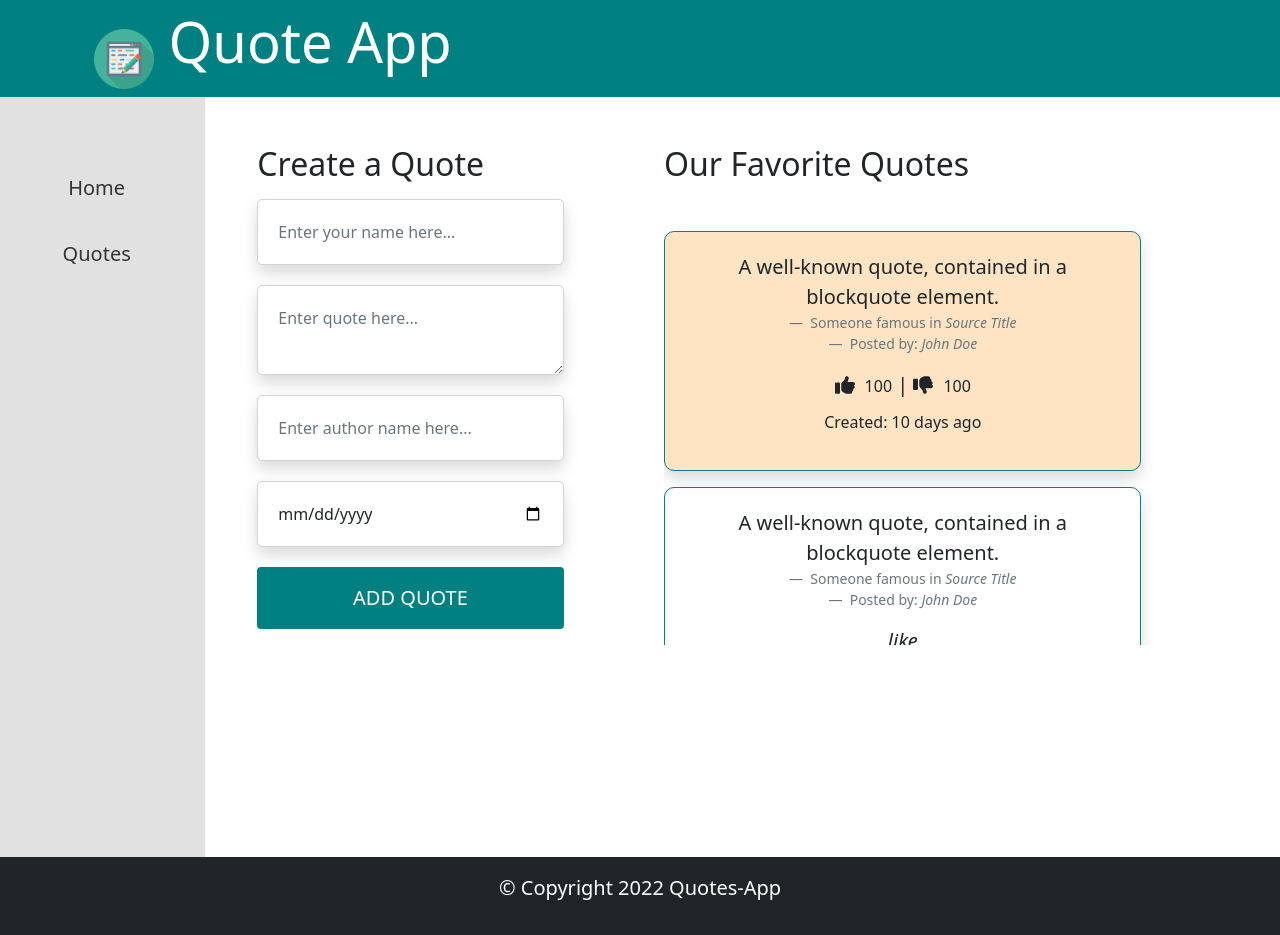
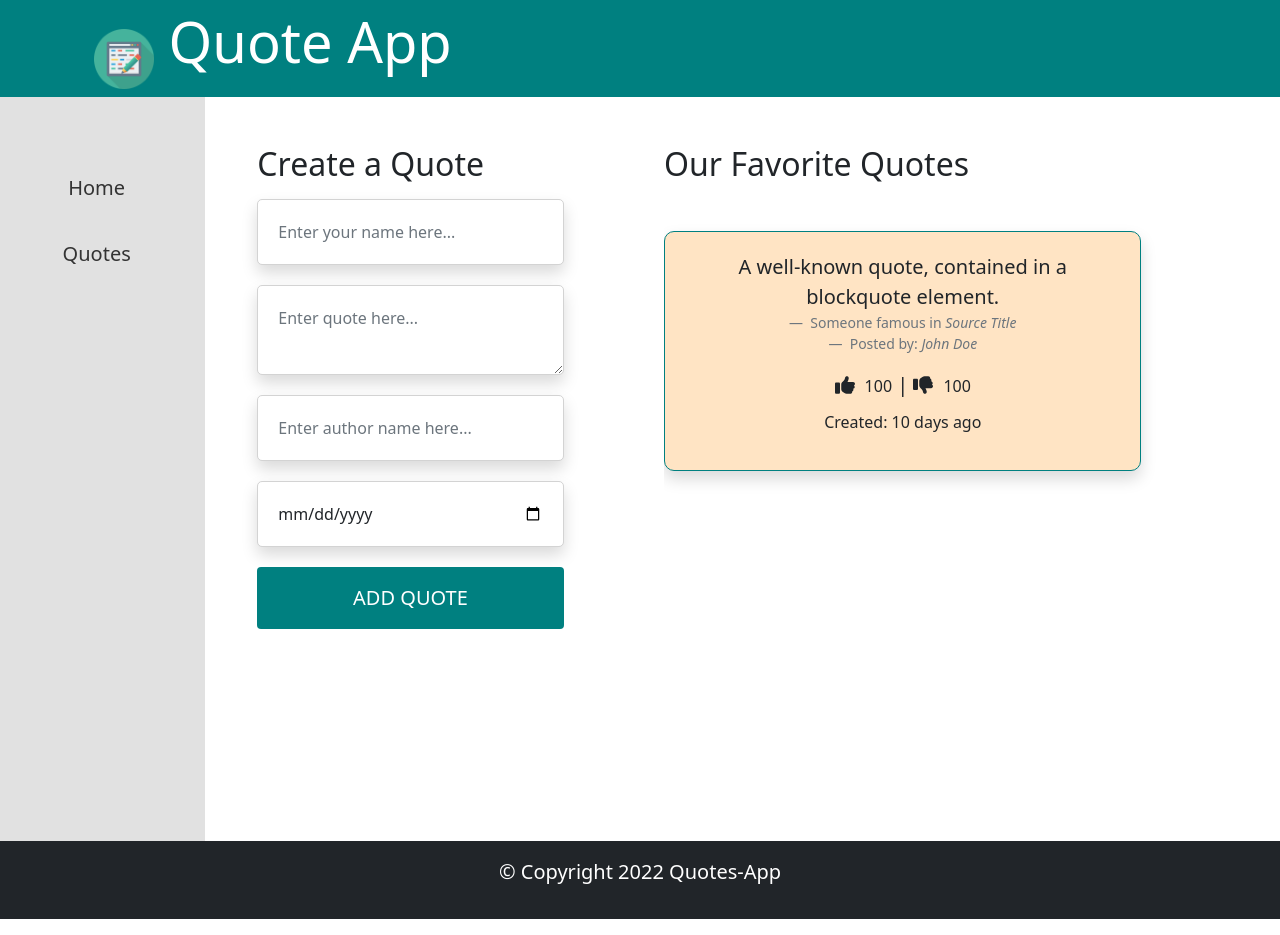
Before and after one commit to bignimz/quotes-web-app, an Angular app: page / in a window 1280 px wide. Built offline with nearby package versions, Linux system fonts and the light colour scheme.

Commit message:
Created initial array of quote objects

```diff
--- a/src/app/quote/quote.component.html
+++ b/src/app/quote/quote.component.html
@@ -18,43 +18,3 @@
     </div>
   </div>
 </figure>
-
-<figure class="text-center q-border mr-4 shadow">
-  <blockquote class="blockquote">
-    <p>A well-known quote, contained in a blockquote element.</p>
-  </blockquote>
-  <figcaption class="blockquote-footer">
-    Someone famous in <cite title="Source Title">Source Title</cite>
-  </figcaption>
-  <figcaption class="blockquote-footer">
-    Posted by: <cite title="Source Title">John Doe</cite>
-  </figcaption>
-  <div class="row quote-row d-flex">
-    <div class="rating">
-      <i class="fa-solid fa-thumbs-up">like</i>
-    </div>
-    <div class="date">
-      <p>Created: 10 days ago</p>
-    </div>
-  </div>
-</figure>
-
-<figure class="text-center q-border mr-4 shadow">
-  <blockquote class="blockquote">
-    <p>A well-known quote, contained in a blockquote element.</p>
-  </blockquote>
-  <figcaption class="blockquote-footer">
-    Someone famous in <cite title="Source Title">Source Title</cite>
-  </figcaption>
-  <figcaption class="blockquote-footer">
-    Posted by: <cite title="Source Title">John Doe</cite>
-  </figcaption>
-  <div class="row quote-row d-flex">
-    <div class="rating">
-      <i class="fa-solid fa-thumbs-up">like</i>
-    </div>
-    <div class="date">
-      <p>Created: 10 days ago</p>
-    </div>
-  </div>
-</figure>
--- a/src/app/quote/quote.component.ts
+++ b/src/app/quote/quote.component.ts
@@ -1,6 +1,7 @@
 import { Component, OnInit } from '@angular/core';
 import { faThumbsUp } from '@fortawesome/free-solid-svg-icons';
 import { faThumbsDown } from '@fortawesome/free-solid-svg-icons';
+import { Quote } from '../quote';
 
 @Component({
   selector: 'app-quote',
@@ -11,6 +12,10 @@ export class QuoteComponent implements OnInit {
 
   faThumbsUp = faThumbsUp;
   faThumbsDown = faThumbsDown;
+
+  // quotes: Quotes[] = [
+  //   new Quote()
+  // ]
 
   quotes = [
     {
```
